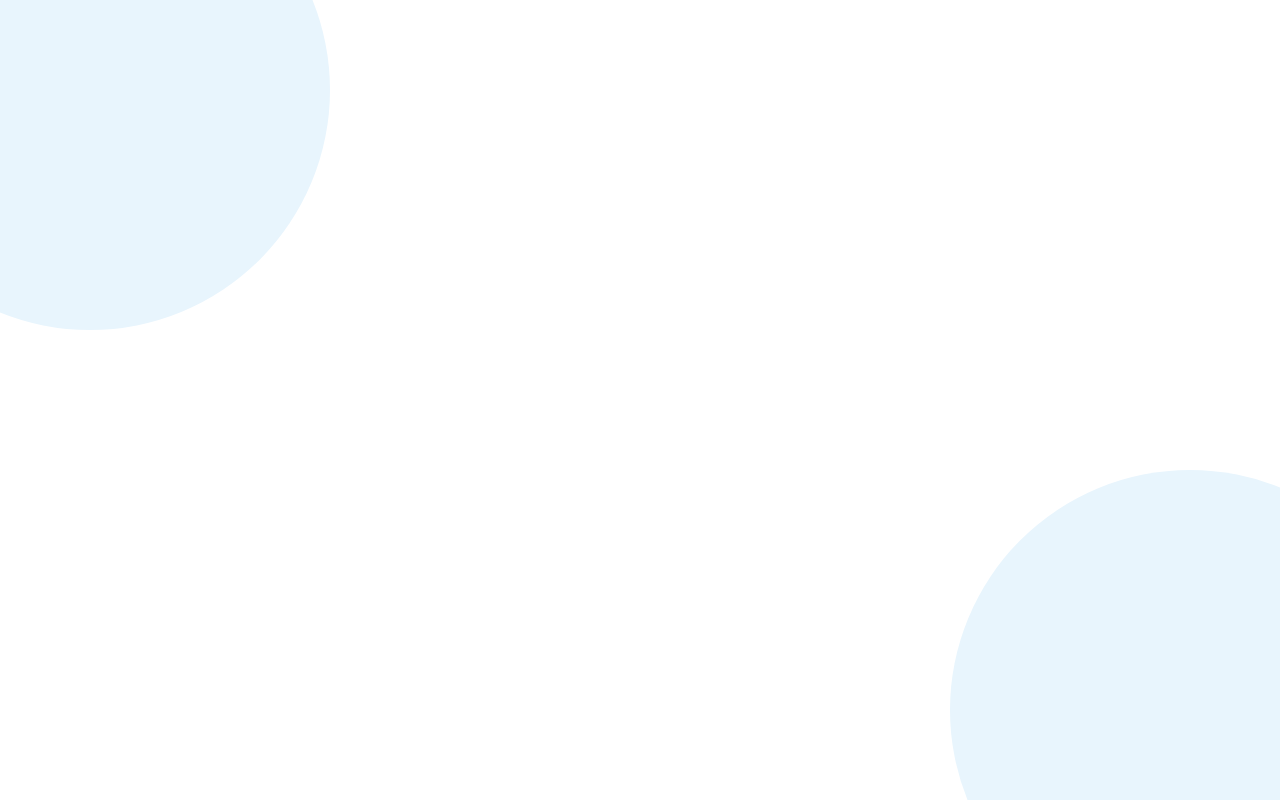
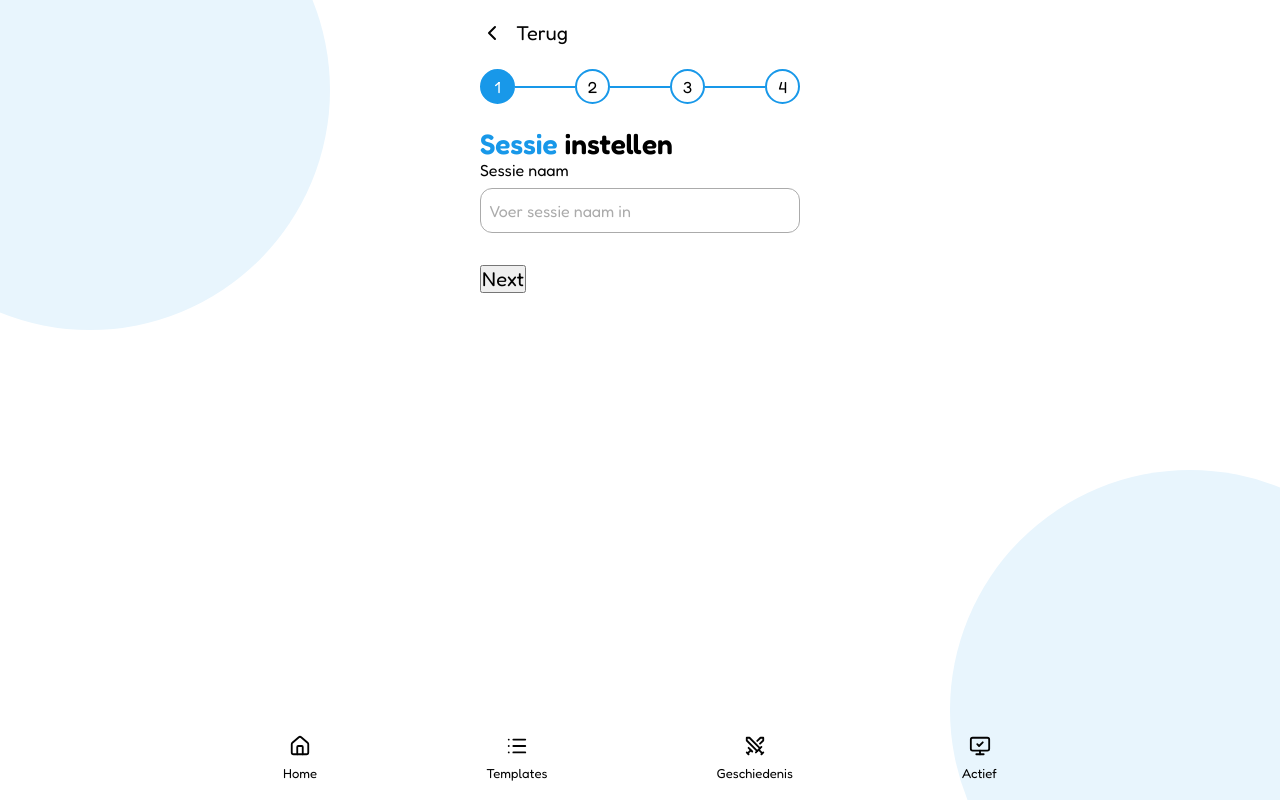
Before and after one commit to Lukas-Bohez/SportScore-, a Vue app in the folder frontend/: page /nieuwesessie in a window 1280 px wide. Before the commit this address had no page. Built offline with nearby package versions, Linux system fonts and the light colour scheme.

Commit message:
feat: Refactor layout and add new session view with multi-step functionality

```diff
--- a/frontend/src/App.vue
+++ b/frontend/src/App.vue
@@ -5,11 +5,11 @@ import Home from "@/views/HomePage.vue";
 </script>
 
 <template>
-  <div class="background-effect">
+  <main class="background-effect">
     <div class="app-container">
       <RouterView />
     </div>
-  </div>
+  </main>
 </template>
 
 <style scoped>
--- a/frontend/src/assets/main.css
+++ b/frontend/src/assets/main.css
@@ -78,12 +78,32 @@
   margin: 0;
   box-sizing: border-box;
 }
-
+.app-container {
+  display: flex;
+  flex-direction: column;
+  align-items: center;
+  justify-content: center;
+  max-width: 50rem;
+  width: 100%;
+}
 main {
   display: flex;
   flex-direction: column;
+  align-items: center;
+}
+
+.layout-page-container {
+  display: flex;
+  flex-direction: column;
+  justify-content: space-between;
+  align-items: center;
   height: 95vh;
-  justify-content: space-between;
+  max-width: 50rem;
+  width: 100%;
+}
+
+.nav-container {
+  width: 100%;
 }
 
 /* -------------------Utility Classes---------------------- */
@@ -143,6 +163,14 @@ button {
   line-height: 1rem; /* 16px */
   letter-spacing: 0;
 }
+
+.router-link {
+  display: flex;
+  align-items: center;
+  gap: var(--space-4);
+  color: inherit;
+  text-decoration: none;
+}
 .numberCount {
   font-weight: 700;
   font-size: 5rem; /* 80px */
@@ -153,6 +181,7 @@ button {
 strong {
   color: var(--blue-100);
 }
+
 /*-------------Herbruikbare componenten-------------*/
 .input-base {
   height: 2.8125rem;
@@ -223,35 +252,6 @@ strong {
   right: -9.375rem;
 }
 
-/* .background-effect-admin {
-  position: relative;
-  overflow: hidden;
-  display: flex;
-  flex-direction: column;
-  height: 100vh;
-}
-
-.background-effect-admin::before,
-.background-effect-admin::after {
-  content: "";
-  position: absolute;
-  width: 30rem;
-  height: 30rem;
-  background: var(--blue-20);
-  border-radius: 50%;
-  z-index: -1;
-}
-
-.background-effect-admin::before {
-  top: -150px;
-  left: -150px;
-}
-
-.background-effect-admin::after {
-  bottom: -150px;
-  right: -150px;
-} */
-
 /* ------------- Ipad Screens (768px - 1024px) ------------- */
 
 @media (width <= 64rem) {
--- a/frontend/src/components/Generic/GenericButton.vue
+++ b/frontend/src/components/Generic/GenericButton.vue
@@ -24,7 +24,7 @@ export default {
       type: String,
       default: "primary",
       validator: (value) =>
-        ["primary", "secondary", "tertiary"].includes(value),
+        ["primary", "secondary", "tertiary", "quaternary"].includes(value),
     },
   },
   emits: ["click"],
@@ -41,7 +41,7 @@ export default {
   padding: var(--space-5) var(--space-6);
   font-family: var(--font-family);
   cursor: pointer;
-  transition: background-color 0.3s ease, border-color 0.3s ease;
+  transition: all 0.3s ease;
   border: none;
   gap: var(--space-4);
 }
@@ -83,4 +83,24 @@ export default {
 .generic-button--tertiary :deep(svg) {
   color: var(--black-100);
 }
+
+.generic-button--quaternary {
+  padding: 0 0;
+  color: var(--black-100);
+  background-color: transparent;
+  /* background-color: var(--black-10); */
+}
+
+.generic-button--quaternary:hover {
+  color: var(--black-50);
+  background-color: transparent;
+}
+.generic-button--quaternary:hover :deep(svg) {
+  color: var(--black-50);
+}
+
+.generic-button--quaternary:deep(svg) {
+  color: var(--black-100);
+  transition: all 0.3s ease;
+}
 </style>
--- a/frontend/src/components/Generic/GenericStepBar.vue
+++ b/frontend/src/components/Generic/GenericStepBar.vue
@@ -44,7 +44,7 @@ export default {
   justify-content: center;
   width: fit-content;
   min-width: 17.1875rem;
-  padding-bottom: 2rem;
+  margin: var(--space-6) 0;
 }
 
 .generic-stepbar__step {
--- a/frontend/src/router/index.js
+++ b/frontend/src/router/index.js
@@ -24,6 +24,11 @@ const router = createRouter({
       name: "actief",
       component: () => import("../views/Active.vue"),
     },
+    {
+      path: "/nieuwesessie",
+      name: "nieuwesessie",
+      component: () => import("../views/NewSession.vue"),
+    },
   ],
 });
 
--- a/frontend/src/views/HomePage.vue
+++ b/frontend/src/views/HomePage.vue
@@ -1,11 +1,12 @@
 <script setup>
 import GenericNav from "@/components/Generic/GenericNav.vue";
 import GenericButton from "@/components/Generic/GenericButton.vue";
+import { RouterLink } from "vue-router";
 import { Plus } from "lucide-vue-next";
 </script>
 
 <template>
-  <main class="main-container">
+  <div class="layout-page-container">
     <div class="home-content">
       <h1>Welkom bij</h1>
       <h3>SportScore!</h3>
@@ -13,14 +14,22 @@ import { Plus } from "lucide-vue-next";
         <img src="/homevector.svg" alt="home vector" class="home-vector" />
       </div>
       <p>Scoreboard voor team building activiteiten</p>
-      <GenericButton><Plus /> Nieuwe sessie</GenericButton>
+      <GenericButton variant="primary">
+        <RouterLink class="router-link" to="/nieuwesessie">
+          <Plus />
+          Nieuwe sessie
+        </RouterLink>
+      </GenericButton>
     </div>
-    <GenericNav />
-  </main>
+    <div class="nav-container">
+      <GenericNav />
+    </div>
+  </div>
 </template>
 
 <style scoped>
 .home-content {
+  margin: auto 0;
   display: flex;
   flex-direction: column;
   align-items: center;
@@ -39,7 +48,7 @@ import { Plus } from "lucide-vue-next";
   }
 
   & p {
-    margin-bottom: var(--space-9);
+    margin-bottom: var(--space-7);
     color: var(--black-100);
     text-align: center;
   }
--- /dev/null
+++ b/frontend/src/views/NewSession.vue
@@ -0,0 +1,80 @@
+<script setup>
+import GenericNav from "@/components/Generic/GenericNav.vue";
+import GenericButton from "@/components/Generic/GenericButton.vue";
+import { RouterLink } from "vue-router";
+import { ChevronLeft } from "lucide-vue-next";
+import { useRouter } from "vue-router";
+import GenericStepBar from "@/components/Generic/GenericStepBar.vue";
+import GenericInput from "@/components/Generic/GenericInput.vue";
+import { ref } from "vue";
+
+const router = useRouter();
+
+const step = ref(1);
+
+function next() {
+  step.value++;
+}
+
+function back() {
+  step.value--;
+}
+</script>
+
+<template>
+  <div class="layout-page-container">
+    <div>
+      <div class="new-session-content">
+        <GenericButton
+          class="generic-button--quaternary"
+          @click="router.back()"
+        >
+          <ChevronLeft class="icon--quaternary" />Terug
+        </GenericButton>
+      </div>
+      <div class="bar-container">
+        <GenericStepBar :steps="4" :current-step="step" />
+      </div>
+      <div v-if="step === 1">
+        <h3><span>Sessie</span> instellen</h3>
+        <GenericInput label="Sessie naam" placeholder="Voer sessie naam in" />
+        <button @click="next">Next</button>
+      </div>
+
+      <div v-else-if="step === 2">
+        <p>Step 2: Pick activities</p>
+        <button @click="back">Back</button>
+        <button @click="next">Next</button>
+      </div>
+
+      <div v-else-if="step === 3">
+        <p>Step 3: Confirm details</p>
+        <button @click="back">Back</button>
+        <button @click="next">Create Session</button>
+      </div>
+    </div>
+    <div class="nav-container">
+      <GenericNav />
+    </div>
+  </div>
+</template>
+
+<style scoped>
+.main-container {
+  display: flex;
+  flex-direction: column;
+  align-items: center;
+}
+
+.bar-container {
+  display: flex;
+  align-items: center;
+  justify-content: center;
+}
+
+h3 {
+  & span {
+    color: var(--blue-100);
+  }
+}
+</style>
```
